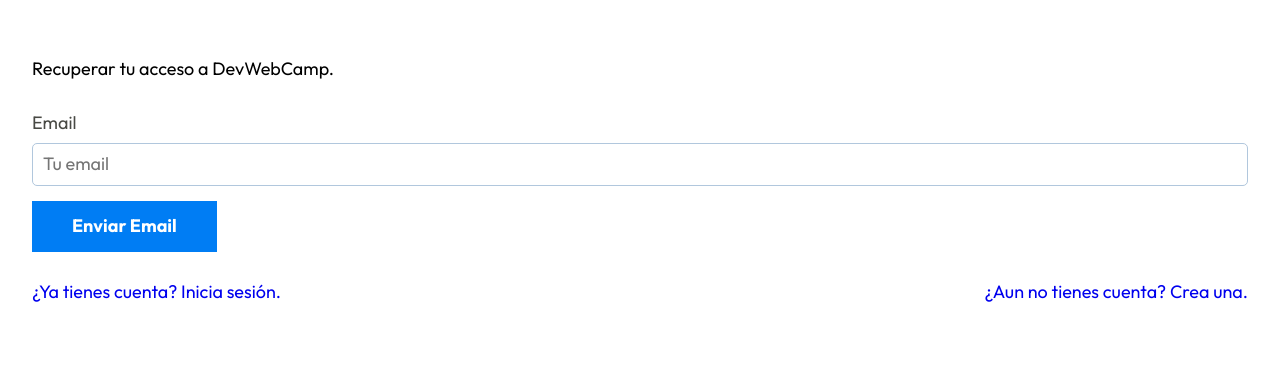
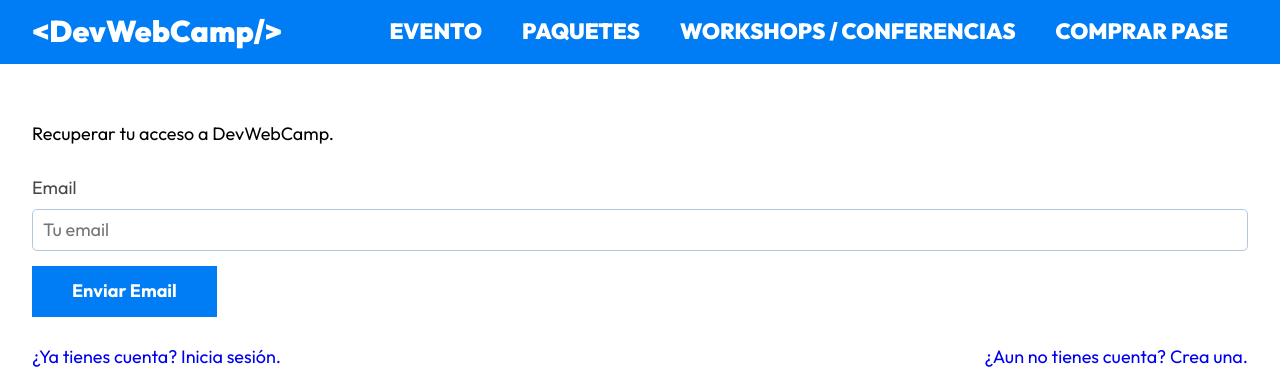
Before and after one commit to ivan-burgio/proyecto-devwebcamp-mvc, a PHP site: template views/auth/olvide.php in a window 1280 px wide. Shown: the part 601-969 px from the top of the page. Before the commit the page ends 903 px from the top, so only its background shows below. Run offline with PHP 8.4, Linux system fonts and the light colour scheme; the template is opened without the code that fills it, so the values that code supplies are empty; some libraries are stand-ins or nearby versions.

Commit message:
Creando una barra de navegacion

```diff
--- a/src/scss/base/_mixins.scss
+++ b/src/scss/base/_mixins.scss
@@ -80,3 +80,14 @@
     background-clip: text;
     color: transparent;
 }
+
+@mixin logo {
+    color: v.$blanco;
+    text-align: center;
+    margin-bottom: 2rem;
+
+    @include desktop {
+        text-align: left;
+        margin: 0;
+    }
+}
--- /dev/null
+++ b/src/scss/ui/header/_barra.scss
@@ -0,0 +1,23 @@
+@use 'base/mixins' as m;
+@use 'base/variables' as v;
+
+.barra {
+    background-color: v.$azul;
+
+    &__contenido {
+        @include m.contenedor;
+        display: flex;
+        flex-direction: column;
+
+        @include m.desktop {
+            flex-direction: row;
+            justify-content: space-between;
+            align-items: center;
+        }
+    }
+
+    &__logo {
+        @include m.logo;
+        @include m.texto-fluido(2rem, 3rem);
+    }
+}
--- a/src/scss/ui/header/_index.scss
+++ b/src/scss/ui/header/_index.scss
@@ -1 +1,3 @@
 @forward 'header';
+@forward 'barra';
+@forward 'navegacion';
--- /dev/null
+++ b/src/scss/ui/header/_navegacion.scss
@@ -0,0 +1,25 @@
+@use 'base/mixins' as m;
+@use 'base/variables' as v;
+
+.navegacion {
+    display: flex;
+    flex-direction: column;
+
+    @include m.desktop {
+        flex-direction: row;
+    }
+
+    &__enlace {
+        color: v.$blanco;
+        font-size: 2.2rem;
+        padding: 2rem;
+        font-weight: v.$black;
+        text-transform: uppercase;
+        text-align: center;
+
+        &:hover {
+            background-color: v.$blanco;
+            color: v.$azul;
+        }
+    }
+}
--- a/views/templates/header.php
+++ b/views/templates/header.php
@@ -7,9 +7,7 @@
 
         <div class="header__contenido">
             <a href="/">
-                <h1 class="header__logo">
-                    &#60;DevWebCamp/>
-                </h1>
+                <h1 class="header__logo">&#60;DevWebCamp/></h1>
             </a>
 
             <p class="header__texto">Octubre 5-6 2023</p>
@@ -19,3 +17,20 @@
         </div>
     </div>
 </header>
+
+<div class="barra">
+    <div class="barra__contenido">
+        <a href="/">
+            <h2 class="barra__logo">
+                &#60;DevWebCamp/>
+            </h2>
+        </a>
+
+        <nav class="navegacion">
+            <a href="/devwebcamp" class="navegacion__enlace">Evento</a>
+            <a href="/paquetes" class="navegacion__enlace">Paquetes</a>
+            <a href="/workshops-conferencias" class="navegacion__enlace">workshops / Conferencias</a>
+            <a href="/registro" class="navegacion__enlace">Comprar Pase</a>
+        </nav>
+    </div>
+</div>
```
Also changed, not shown: public/build/css/app.css, 1 other file.
